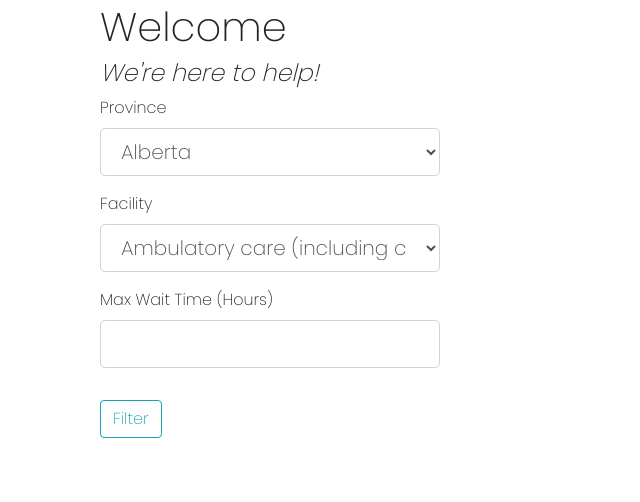
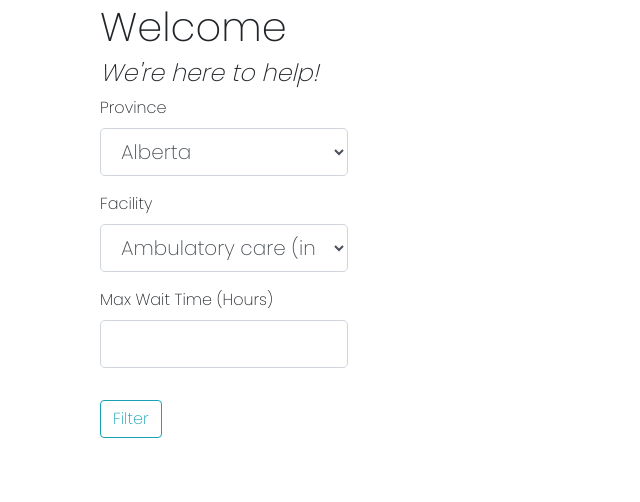
Before and after one commit to razlze/Health-Connect, a Flask app: template templates/application.html in a window 1280 px wide. Shown: the part 173-675 px from the top of the page, without its empty margins (0-640 px from the left). Run offline with Flask 2, Linux system fonts and the light colour scheme; the template is opened without the code that fills it: values that come from a table or form of the project are taken from there, others are empty; some libraries are stand-ins or nearby versions.

Commit message:
commit cause razi is cool

```diff
--- a/static/styles.css
+++ b/static/styles.css
@@ -284,3 +284,7 @@ h5 {
     border-radius: 7px;
   }
 }
+
+#mainContainer {
+  padding-left: 40px;
+}
--- a/templates/application.html
+++ b/templates/application.html
@@ -51,7 +51,7 @@
   <div class="container" style='height: 90%; display: flex; justify-content: center; align-items: center; '>
     <div class="row">
 
-      <div class="col-sm-4 form-div">
+      <div class="col-sm-3 form-div">
 
         <h1 style="text-align: left">Welcome</h1>
         <i>
@@ -88,7 +88,7 @@
 
       </div>
 
-      <div class="col-sm-8" id="mainContainer">
+      <div class="col-sm-9" id="mainContainer">
 
         {% if hasNoData %}
         <div class="alert alert-danger text-center" role="alert">
@@ -132,7 +132,7 @@
                 <!-- Location -->
 
                 <td>
-                  <a href="{{'https://maps.google.com/?ll=' +  longitude|string()  + ',' + latitude|string() }}" target="_blank">{{ location }}</a>
+                  <a href="{{'https://www.google.com/maps/search/?api=1&query=' +  longitude|string()  + ',' + latitude|string() }}" target="_blank">{{ location }}</a>
                 </td>
 
                 <!-- Wait Time -->
```
